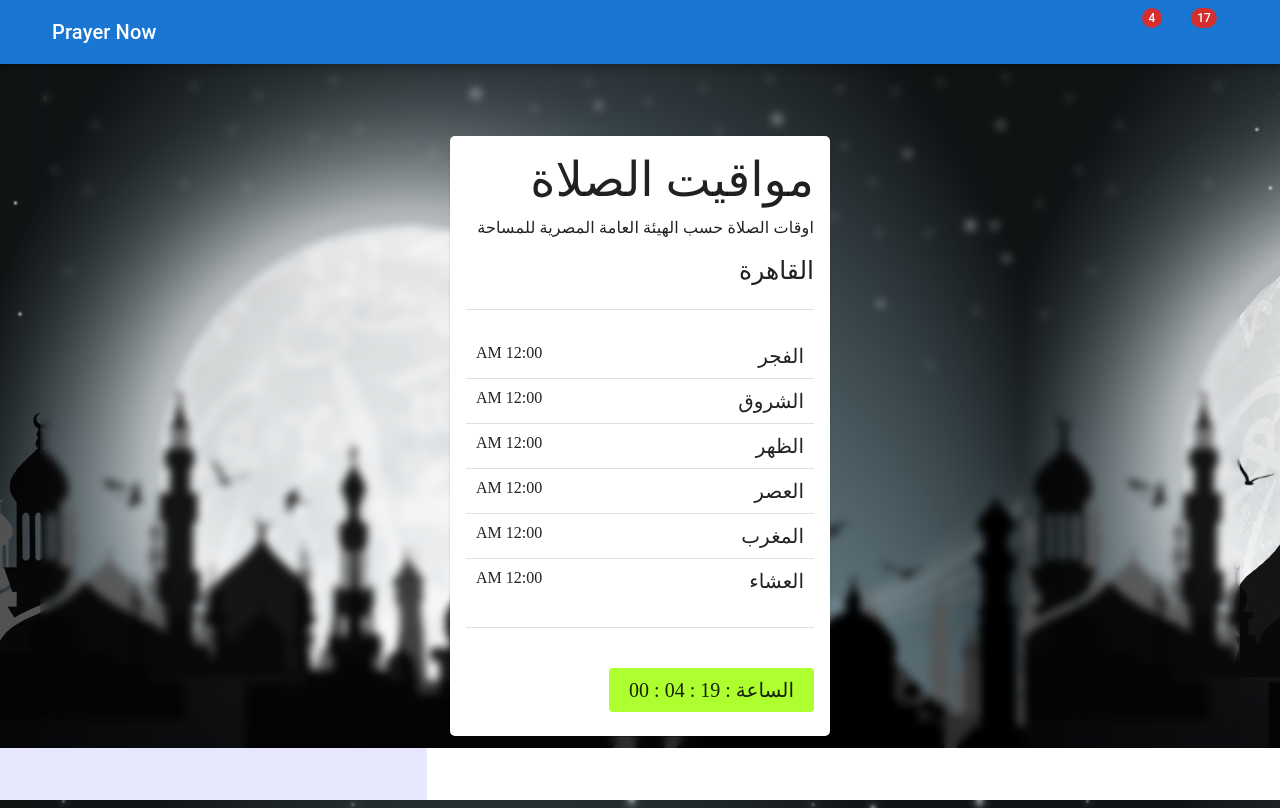
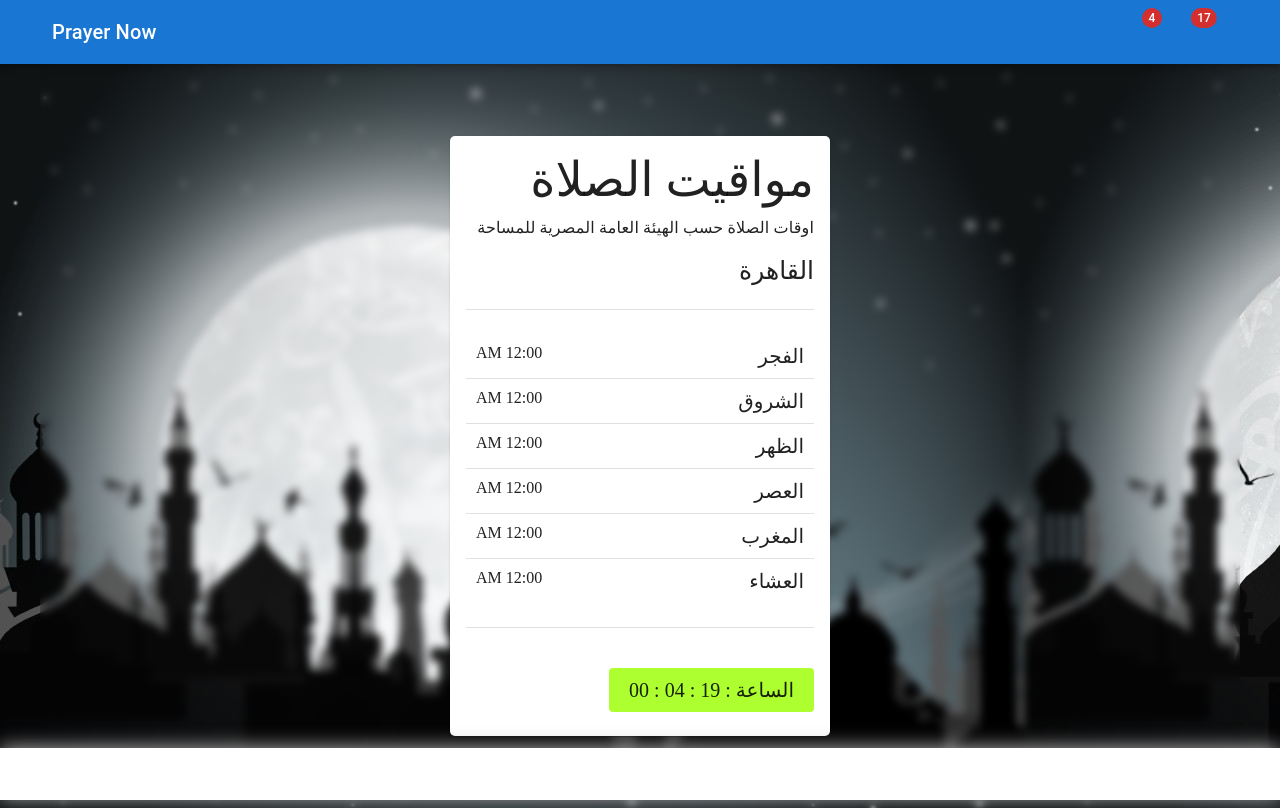
Before and after one commit to Amr-Safwat/prayer-times, a React (Vite) app: page / in a window 1280 px wide. Built offline with nearby package versions, Linux system fonts and the light colour scheme; no server answers; some icons are missing.

Commit message:
add box shadow

```diff
--- a/src/components/bottomNavigation/BottomNavigation.jsx
+++ b/src/components/bottomNavigation/BottomNavigation.jsx
@@ -5,10 +5,10 @@ import AccessTimeFilledIcon from '@mui/icons-material/AccessTimeFilled';
 import MenuBookIcon from '@mui/icons-material/MenuBook';
 import AccountCircleIcon from '@mui/icons-material/AccountCircle';
 import {Link} from 'react-router-dom';
-import {useNavigate} from 'react-router';
+
 
 export function BottomNavigation() {
-  let navigate = useNavigate();
+
   return (
     <Stack
       className="bottomNav"
--- a/src/components/bottomNavigation/bottomNavigation.css
+++ b/src/components/bottomNavigation/bottomNavigation.css
@@ -1,13 +1,9 @@
+.bottomNav {
+    box-shadow: 0px -1px 20px #aaa;
+}
+
 .bottomNav div {
     flex-grow: 1;
     text-align: center;
     padding: 16px 10px;
 }
-
-.active {
-    color: rgba(0, 0, 255, 0.623);
-    background-color: rgba(79, 79, 240, 0.137);
-}
-.quran:active {
-    background-color: red;
-}
```
